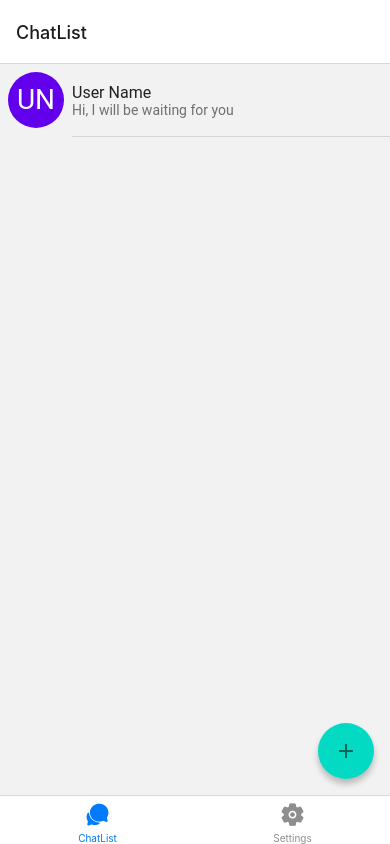
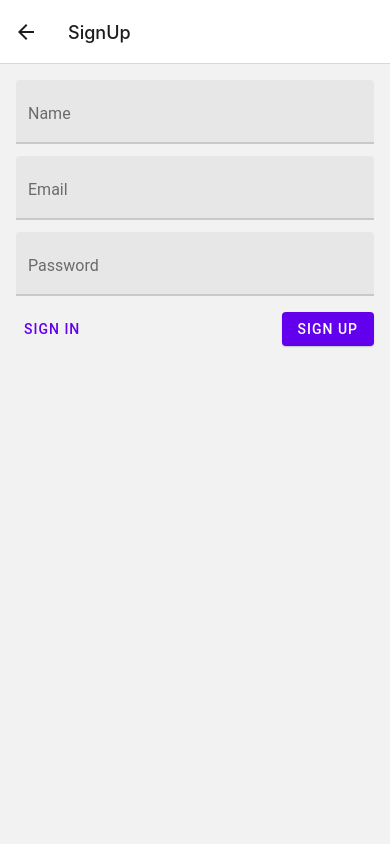
Before and after one commit to yamankatby/chatty, a React Native app: screen / in a window 390 px wide. Built offline with nearby package versions, Linux system fonts and the light colour scheme.

Commit message:
🚧 Work on the SignUp screen

```diff
--- a/App.js
+++ b/App.js
@@ -1,6 +1,6 @@
-import React from "react";
+import React, { useEffect } from "react";
 import { Text } from "react-native";
-import { NavigationContainer } from "@react-navigation/native";
+import { NavigationContainer, useNavigation } from "@react-navigation/native";
 import { createNativeStackNavigator } from "@react-navigation/native-stack";
 import ChatList from "./screens/ChatList";
 import Settings from "./screens/Settings";
@@ -15,7 +15,16 @@ const Stack = createNativeStackNavigator();
 
 const Tabs = createBottomTabNavigator();
 
-const TabsNavigator = () => (
+const TabsNavigator = () => {
+  const navigation = useNavigation();
+  useEffect(() => {
+    const isLoggedIn = false;
+    if (!isLoggedIn) {
+      navigation.navigate("SignUp");
+    }
+  }, []);
+
+  return (
     <Tabs.Navigator
       screenOptions={({ route }) => ({
         tabBarIcon: ({ focused, color, size }) => {
@@ -33,6 +42,7 @@ const TabsNavigator = () => (
       <Tabs.Screen name="Settings" component={Settings} />
     </Tabs.Navigator>
   );
+};
 
 const App = () => {
   return (
@@ -45,8 +55,16 @@ const App = () => {
             options={{ headerShown: false }}
           />
           <Stack.Screen name="Chat" component={Chat} />
-          <Stack.Screen name="SignUp" component={SignUp} />
-          <Stack.Screen name="SignIn" component={SignIn} />
+          <Stack.Screen
+            name="SignUp"
+            component={SignUp}
+            options={{ presentation: "fullScreenModal" }}
+          />
+          <Stack.Screen
+            name="SignIn"
+            component={SignIn}
+            options={{ presentation: "fullScreenModal" }}
+          />
         </Stack.Navigator>
       </Provider>
     </NavigationContainer>
--- a/screens/Settings.js
+++ b/screens/Settings.js
@@ -1,8 +1,16 @@
 import React from "react";
-import { Text } from "react-native";
+import { Text, View } from "react-native";
+import { Avatar, Title, Subheading, Button } from "react-native-paper";
 
 const Settings = () => {
-  return <Text>Hi, Settings!</Text>;
+  return (
+    <View style={{ alignItems: "center", marginTop: 16 }}>
+      <Avatar.Text label="UN" />
+      <Title>User Name</Title>
+      <Subheading>user@name.com</Subheading>
+      <Button>Sign Out</Button>
+    </View>
+  );
 };
 
 export default Settings;
--- a/screens/SignUp.js
+++ b/screens/SignUp.js
@@ -1,8 +1,43 @@
-import React from "react";
-import { Text } from "react-native";
+import React, { useState } from "react";
+import { Text, View } from "react-native";
+import { TextInput, Button } from "react-native-paper";
 
 const SignUp = () => {
-  return <Text>Hi, SignUp!</Text>;
+  const [name, setName] = useState("");
+  const [email, setEmail] = useState("");
+  const [password, setPassword] = useState("");
+
+  return (
+    <View style={{ margin: 16 }}>
+      <TextInput
+        label="Name"
+        value={name}
+        onChangeText={(text) => setName(text)}
+      />
+      <TextInput
+        label="Email"
+        style={{ marginTop: 12 }}
+        value={email}
+        onChangeText={(text) => setEmail(text)}
+      />
+      <TextInput
+        label="Password"
+        style={{ marginTop: 12 }}
+        value={password}
+        onChangeText={(text) => setPassword(text)}
+      />
+      <View
+        style={{
+          flexDirection: "row",
+          justifyContent: "space-between",
+          marginTop: 16,
+        }}
+      >
+        <Button compact>Sign In</Button>
+        <Button mode="contained">Sign Up</Button>
+      </View>
+    </View>
+  );
 };
 
 export default SignUp;
```
Lines whose indentation alone changed are shown as unchanged.
